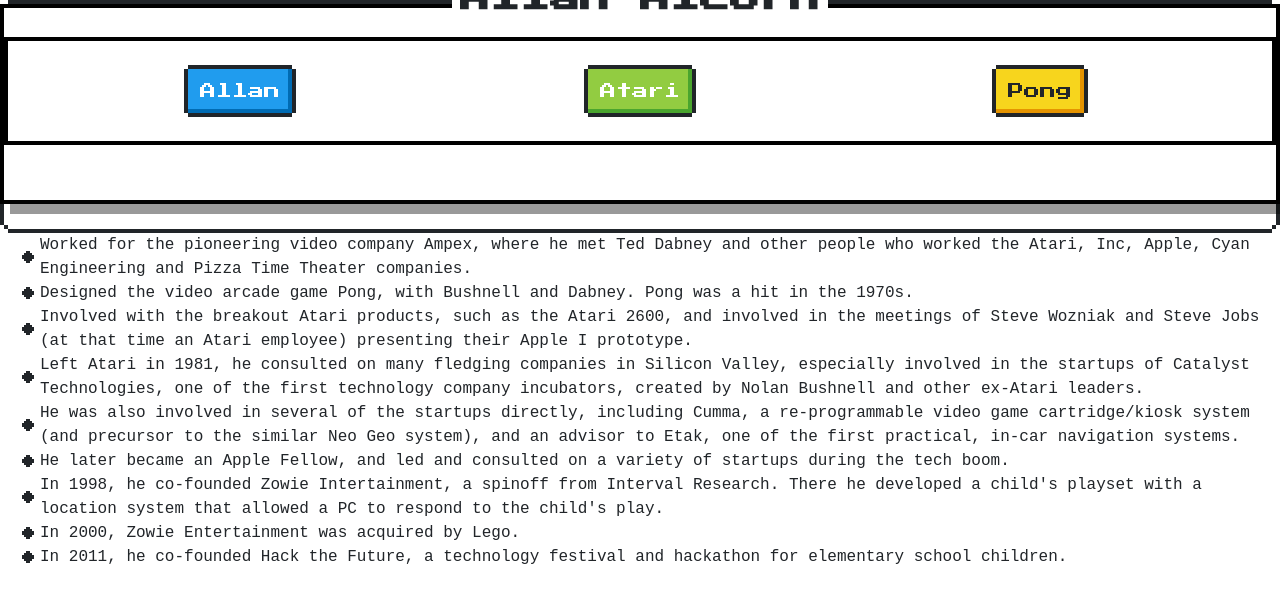
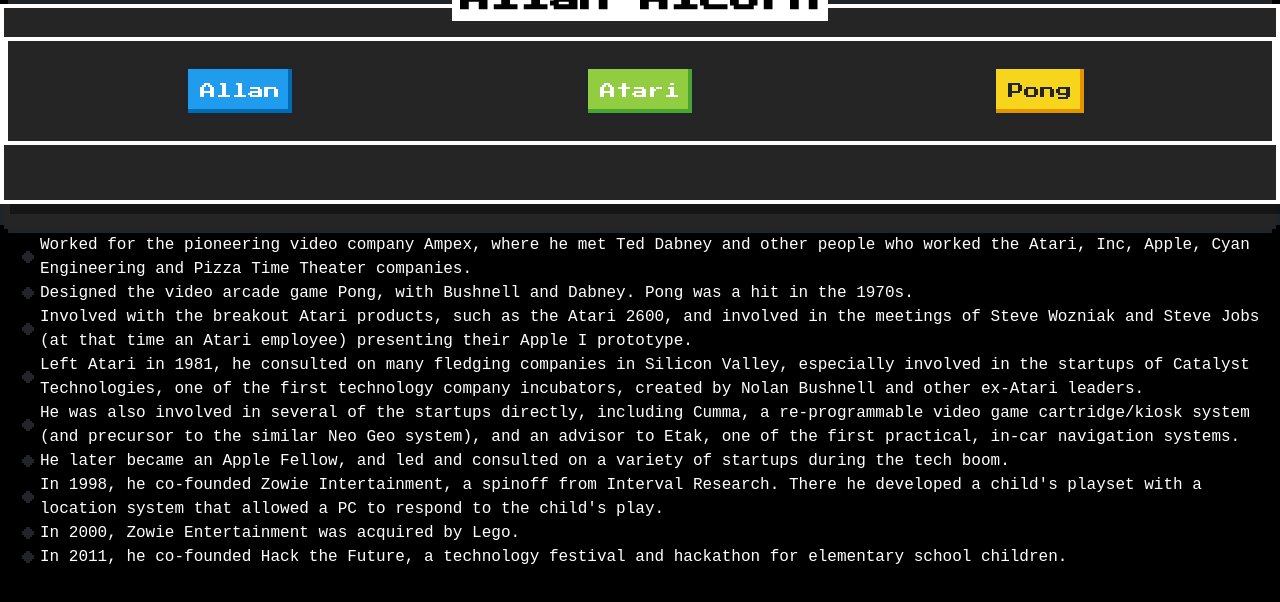
Before and after one commit to Forum-123/allan-alcorn, a plain HTML site: page index.html in a window 1280 px wide. Drawn offline with nearby package versions, Linux system fonts and the dark colour scheme.

Commit message:
add dark mode

```diff
--- a/style.css
+++ b/style.css
@@ -130,3 +130,19 @@ img {
     #pong-body {
         grid-template-columns: 100%;
     }
+}
+
+@media (prefers-color-scheme: dark) {
+    body {
+        background-color: black;
+        color: white;
+    }
+    .nes-container {
+        border-color: white;
+        background-color: rgb(37, 37, 37);
+        color: white;
+    }
+    .title {
+        color: black;
+    }
+}
```
